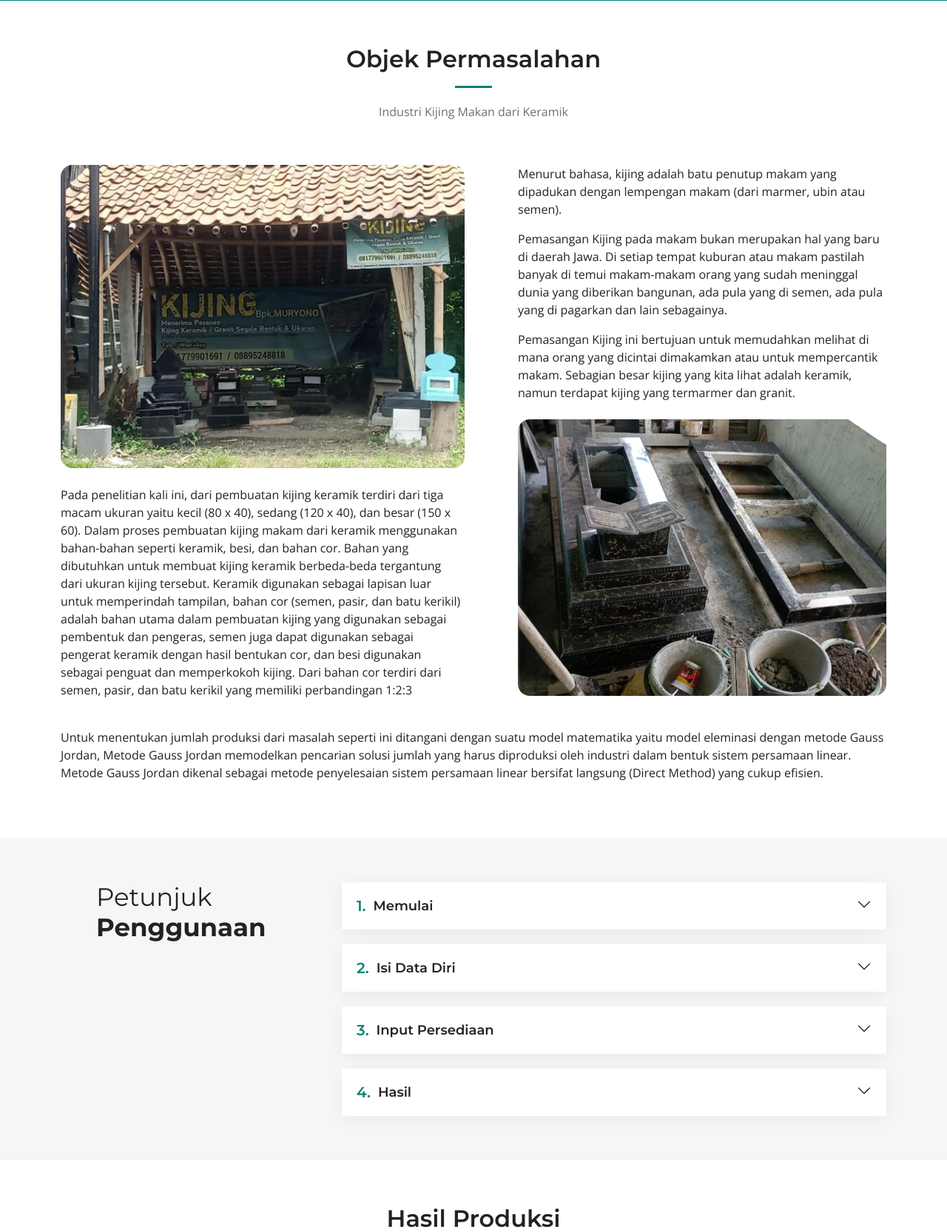
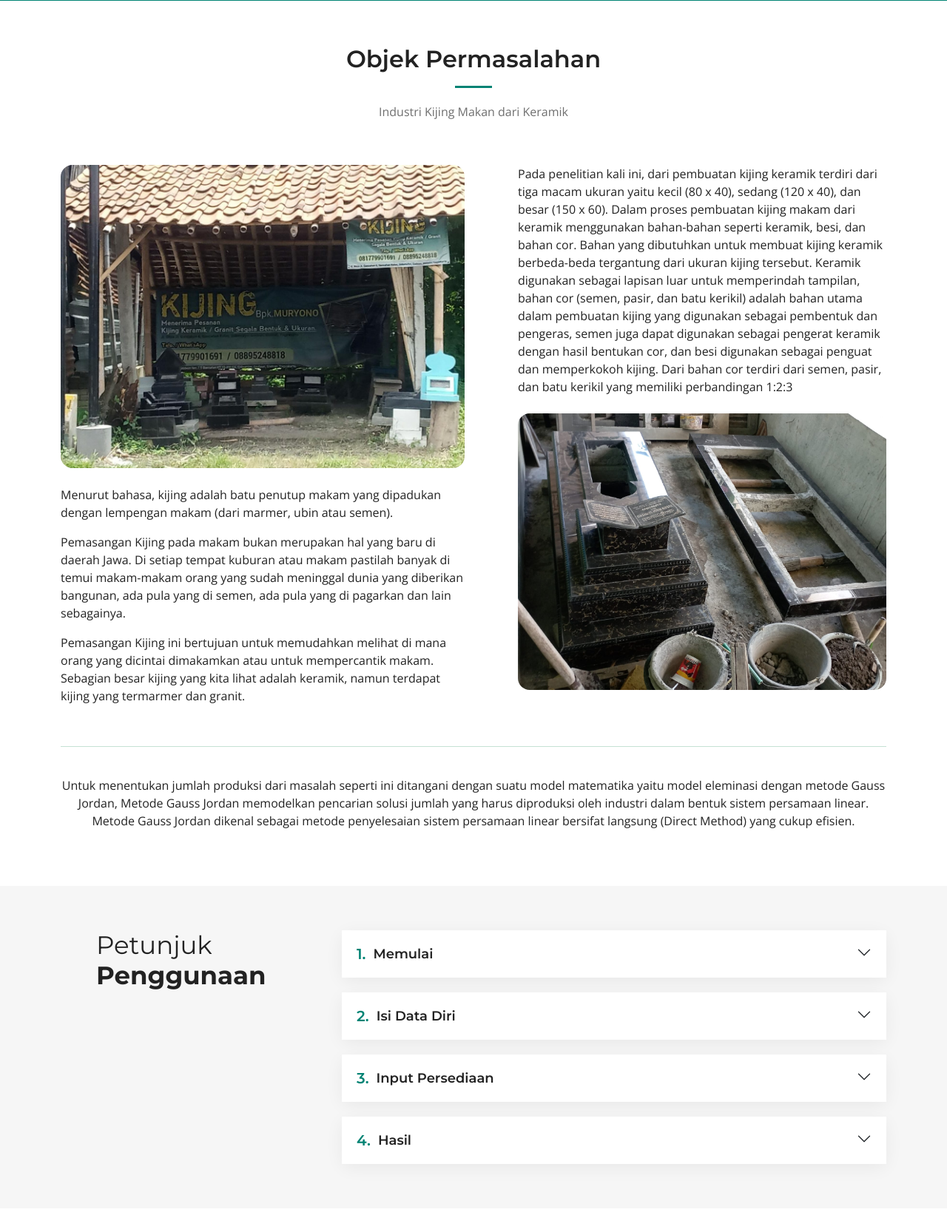
Before and after one commit to johanrza/metnum, a PHP site: page / in a window 1280 px wide. Shown: the part 673-2339 px from the top of the page at 74% size. Run offline with PHP 8.4, Linux system fonts and the light colour scheme.

Commit message:
menata ulang paragraf di objek permasalahan dan menambahkan required pada login

```diff
--- a/index.html
+++ b/index.html
@@ -106,9 +106,26 @@
           <div class="col-lg-6">
             <!-- <h3>Voluptatem dignissimos provident quasi corporis</h3> -->
             <img src="assets/img/gambar2.jpeg" class="img-fluid rounded-4 mb-4" alt="Toko Kijing">
-            <p class="text-start">Pada penelitian kali ini, dari pembuatan kijing keramik terdiri dari tiga macam ukuran
+            <p class="text-start">Menurut bahasa, kijing adalah batu penutup makam yang dipadukan dengan lempengan
+              makam (dari marmer,
+              ubin
+              atau semen).</p>
+            <p>Pemasangan Kijing pada makam bukan merupakan hal yang baru di daerah Jawa.
+              Di setiap
+              tempat kuburan atau
+              makam pastilah banyak di temui makam-makam orang yang sudah meninggal dunia yang diberikan bangunan, ada
+              pula yang di semen, ada pula yang di pagarkan dan lain sebagainya.</p>
+            <p>Pemasangan Kijing ini bertujuan untuk
+              memudahkan melihat di mana orang yang dicintai dimakamkan atau untuk mempercantik makam. Sebagian besar
+              kijing yang kita lihat adalah keramik, namun terdapat kijing yang termarmer dan granit.</p>
+          </div>
+          <div class="col-lg-6">
+            <div class="content ps-0 ps-lg-5">
+              <p class="text-start">Pada penelitian kali ini, dari pembuatan kijing keramik terdiri dari tiga macam
+                ukuran
                 yaitu kecil (80 x 40), sedang
-              (120 x 40), dan besar (150 x 60). Dalam proses pembuatan kijing makam dari keramik menggunakan bahan-bahan
+                (120 x 40), dan besar (150 x 60). Dalam proses pembuatan kijing makam dari keramik menggunakan
+                bahan-bahan
                 seperti
                 keramik, besi, dan bahan cor. Bahan yang dibutuhkan untuk membuat kijing keramik berbeda-beda tergantung
                 dari ukuran
@@ -120,27 +137,17 @@
                 memperkokoh kijing.
                 Dari bahan cor terdiri dari semen, pasir, dan batu kerikil yang memiliki perbandingan 1:2:3
               </p>
-          </div>
-          <div class="col-lg-6">
-            <div class="content ps-0 ps-lg-5">
-              <p>Menurut bahasa, kijing adalah batu penutup makam yang dipadukan dengan lempengan makam (dari marmer,
-                ubin
-                atau semen).</p>
-              <p>Pemasangan Kijing pada makam bukan merupakan hal yang baru di daerah Jawa.
-                Di setiap
-                tempat kuburan atau
-                makam pastilah banyak di temui makam-makam orang yang sudah meninggal dunia yang diberikan bangunan, ada
-                pula yang di semen, ada pula yang di pagarkan dan lain sebagainya.</p>
-              <p>Pemasangan Kijing ini bertujuan untuk
-                memudahkan melihat di mana orang yang dicintai dimakamkan atau untuk mempercantik makam. Sebagian besar
-                kijing yang kita lihat adalah keramik, namun terdapat kijing yang termarmer dan granit.</p>
               <div class="position-relative mt-4">
                 <img src="assets/img/gambar1.jpeg" class="img-fluid rounded-4" alt="Pembuatan Kijing">
                 <!-- <a href="https://www.youtube.com/watch?v=LXb3EKWsInQ" class="glightbox play-btn"></a> -->
               </div>
             </div>
           </div>
-          <p>Untuk menentukan jumlah produksi dari masalah seperti ini ditangani dengan suatu model matematika yaitu
+          <div class="text-success">
+            <hr>
+          </div>
+          <p class="text-center">Untuk menentukan jumlah produksi dari masalah seperti ini ditangani dengan suatu model
+            matematika yaitu
             model eleminasi
             dengan metode Gauss Jordan, Metode Gauss Jordan memodelkan pencarian solusi jumlah yang harus diproduksi
             oleh industri
```
Also changed, not shown: login.php (+4 -4 lines). Lines whose indentation alone changed are shown as unchanged.
